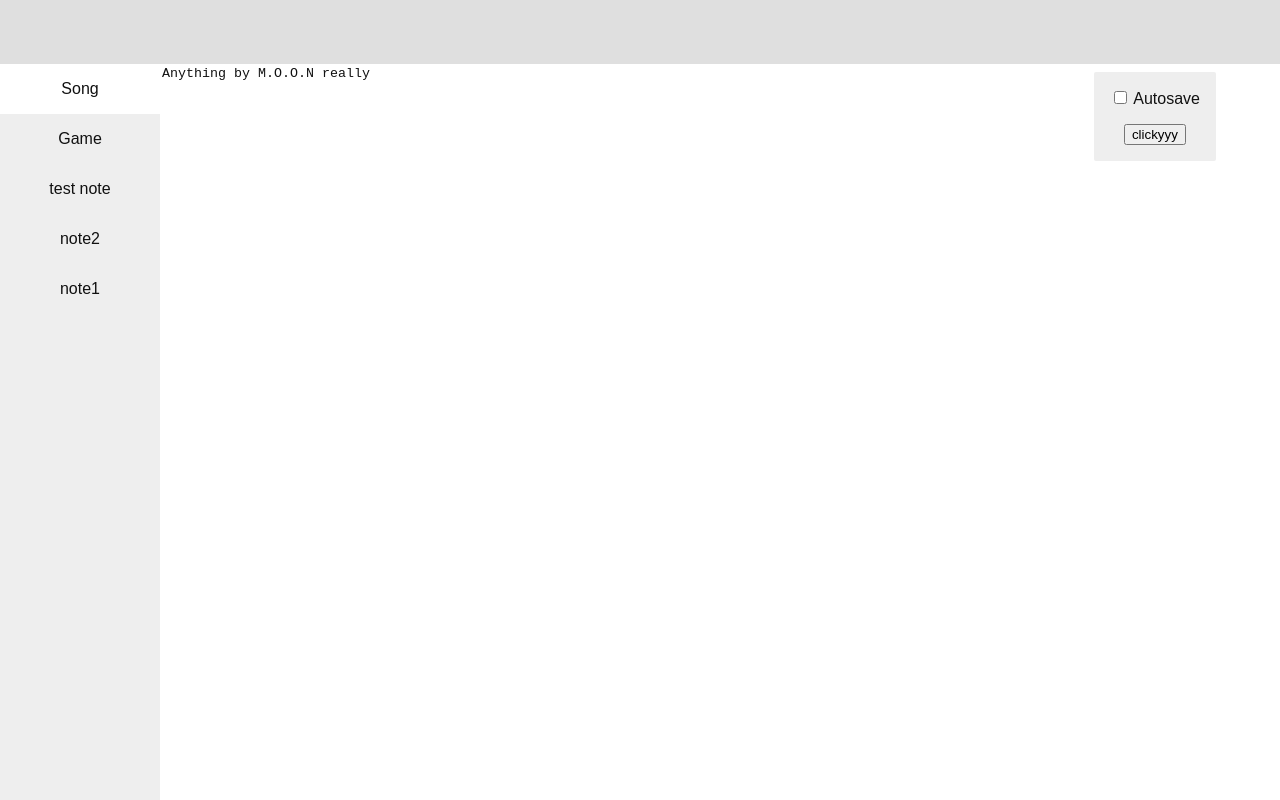
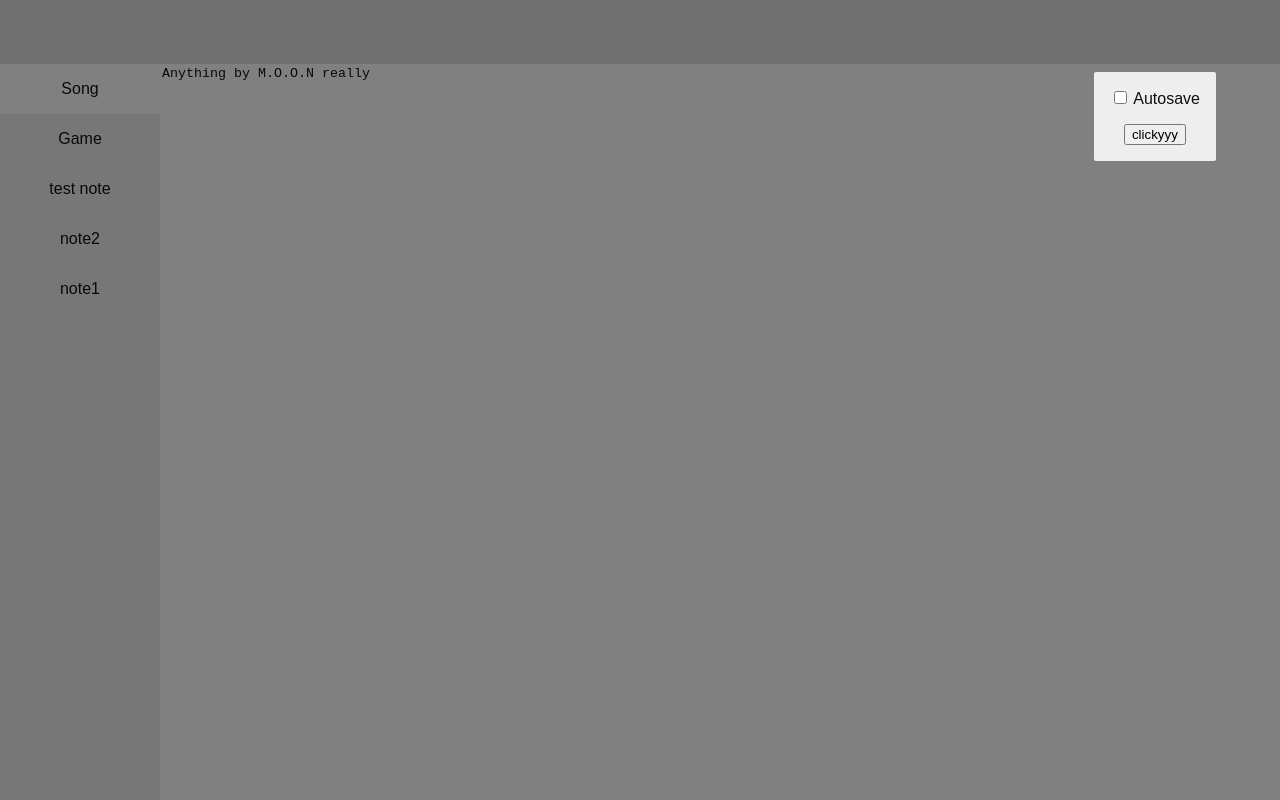
Before and after one commit to SoMir0/tonesense, a Svelte app: page / in a window 1280 px wide. Both pictures are taken after a click on the button 1120 px from the left and 32 px from the top of the page. Built offline with nearby package versions, Linux system fonts and the light colour scheme; some icons are missing.

Commit message:
Reduced opacity and menu UX

```diff
--- a/src/renderer/App.svelte
+++ b/src/renderer/App.svelte
@@ -18,7 +18,8 @@
 	].reverse();
 
 	let menuSize = 0;
-	$: cssVarStyles = `--menu-size:${menuSize}`;
+	let coverDisplay = "none";
+	$: cssVarStyles = `--menu-size:${menuSize}; --cover-display:${coverDisplay}`;
 
 	// functions
 	if(userPrefersDark && !window.document.body.classList.contains('dark')) window.document.body.classList.toggle('dark');
@@ -48,7 +49,13 @@
 	}
 
 	function handleMenu() {
-		menuSize = (menuSize == 0) ? 1 : 0;
+		menuSize = 1;
+		coverDisplay = "block";
+	}
+
+	function handleCover() {
+		coverDisplay = "none";
+		menuSize = 0;
 	}
   </script>
 
@@ -64,6 +71,7 @@
 	{:else}
 	<p>No notes to show!</p>
 	{/if}
+	<div class="cover" on:click={handleCover}></div>
 	<div class="config">
 		<div>
 			<input id="check" type="checkbox"/>
@@ -137,6 +145,15 @@
 		transition: transform 0.2s ease;
 	}
 
+	.cover {
+		display: var(--cover-display);
+		position: absolute;
+		background-color: black;
+		width: 100vw; height: 100vh; top: 0; left: 0;
+		overflow: hidden;
+		filter: opacity(0.5);
+	}
+
 	textarea {
 	  resize: none;
 	  outline: none; border: none;
```
